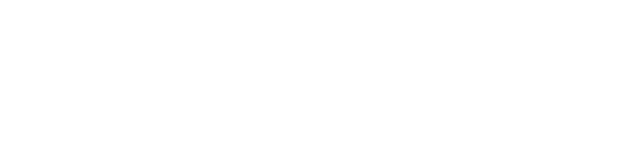
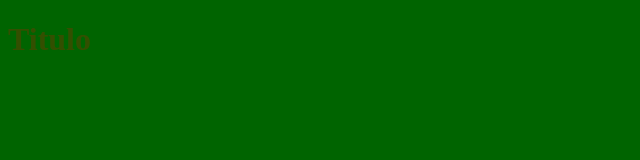
Before and after one commit to diegozeta/mirepositorio, a plain HTML site: page index.html in a window 1280 px wide. Shown: the whole page, without its empty margins (0-640 px from the left). Drawn offline with Linux system fonts and the light colour scheme.

Commit message:
Colocando estilos a la pa´gina
Se colocaron estilos para la página, con sus respectivos comentarios.
Se colocó un título a la página

```diff
--- a/css/estilos.css
+++ b/css/estilos.css
@@ -0,0 +1,9 @@
+/* Colocando todos los h1 en rojo */
+h1{
+  color: #FF0000;
+  opacity: 0.2;
+}
+/* Colocando en verde oscuro toda la pagina web */
+body{
+  background-color: darkgreen;
+}
--- a/index.html
+++ b/index.html
@@ -2,9 +2,11 @@
 <html>
   <head>
     <meta charset="utf-8">
-    <title></title>
+    <title>Titulo</title>
+    <link rel="stylesheet" type="text/css" href="css/estilos.css">
   </head>
   <body>
+    <h1>Titulo</h1>
 
   </body>
 </html>
```
